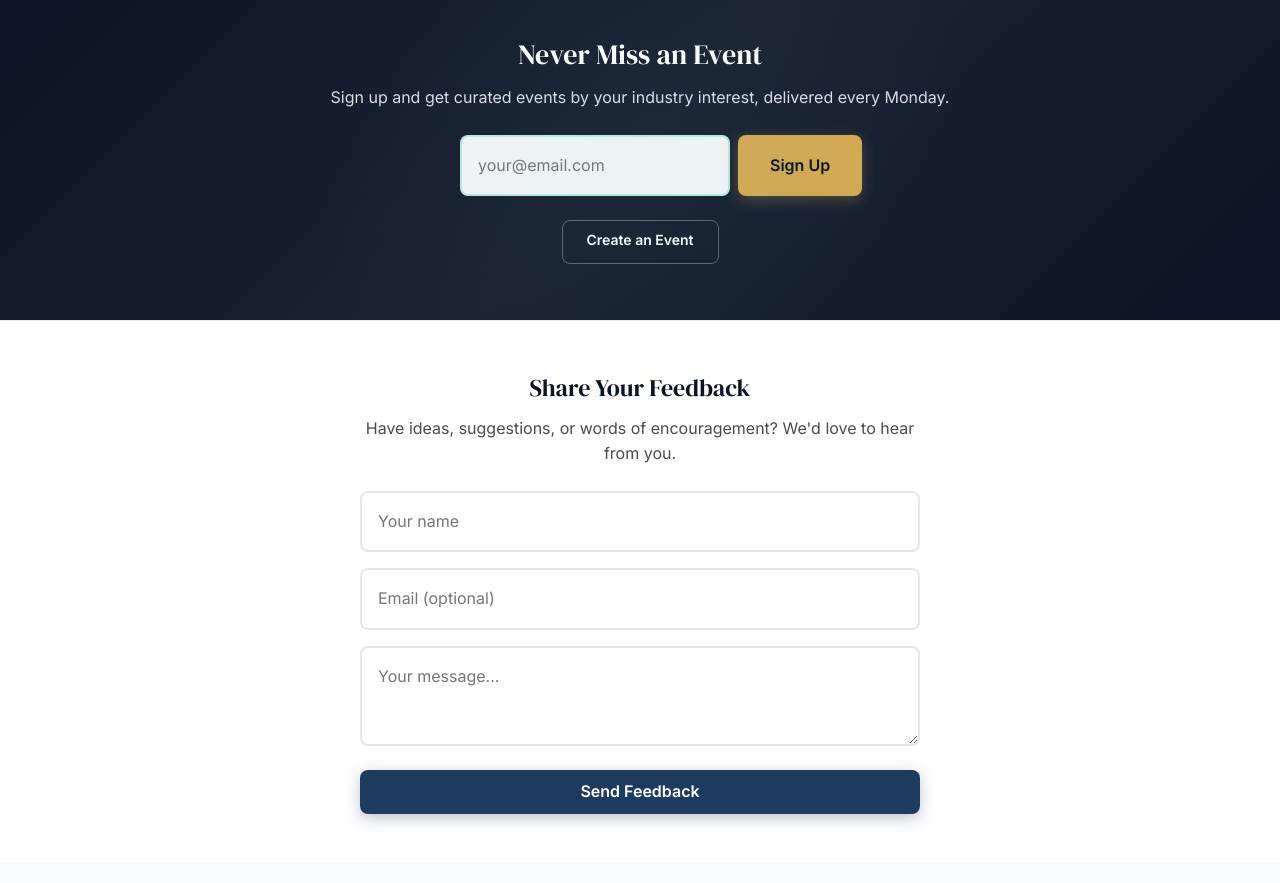
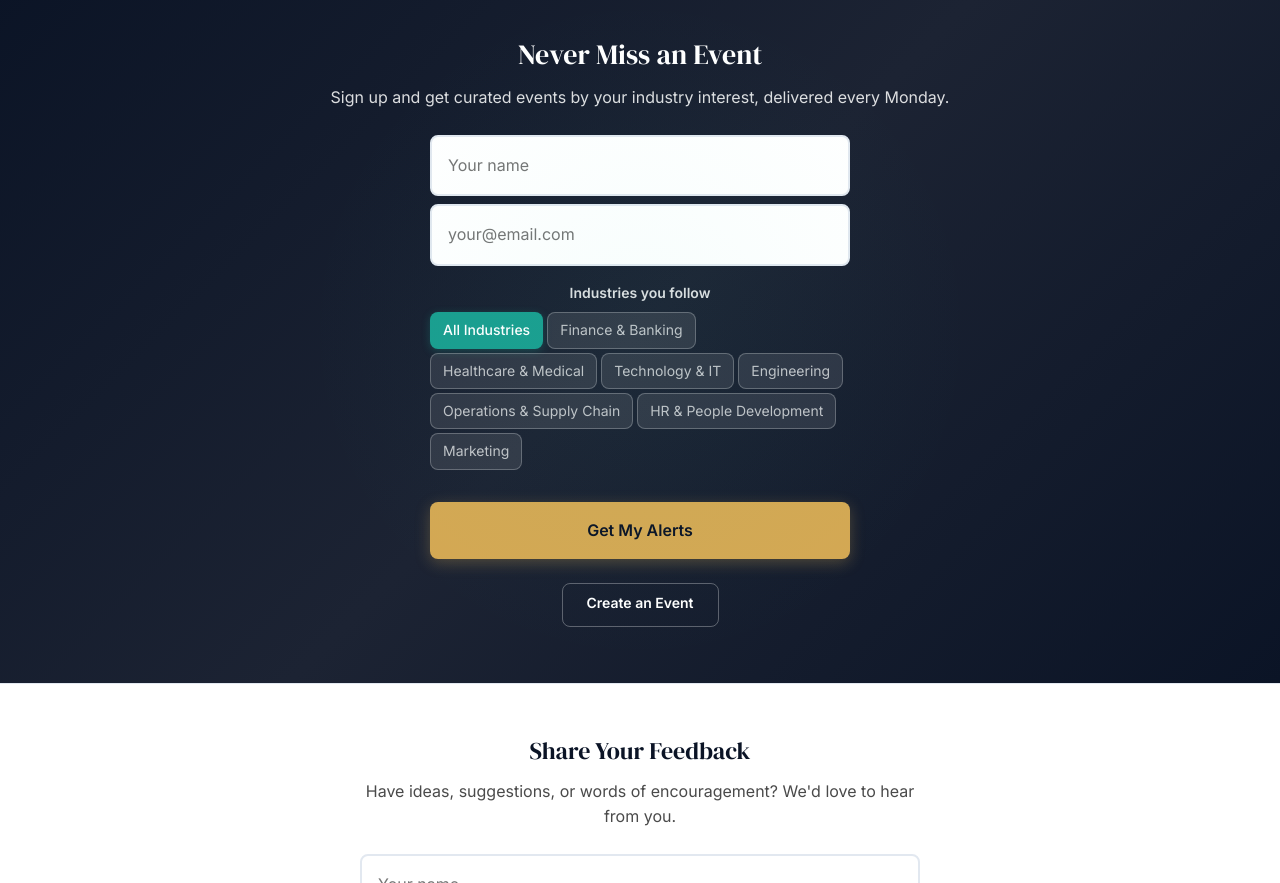
Before and after one commit to tayseermbabiker/SudanConferix, a website: page public/index.html in a window 1280 px wide. Shown: the part 1100-1983 px from the top of the page. Drawn offline with Linux system fonts and the light colour scheme; no server answers; files whose address does not match are found by name.

Commit message:
Add name and industry chip selection to subscribe form
Subscribe form now collects first name and industry preferences
via chip selectors matching UAE/USA pattern. Backend already
supports these fields.

Co-Authored-By: Claude Opus 4.6 <noreply@anthropic.com>

```diff
--- a/public/css/mobile.css
+++ b/public/css/mobile.css
@@ -632,6 +632,35 @@ body {
   min-height: var(--touch-target);
 }
 .input-field:focus { border-color: var(--primary-teal); box-shadow: 0 0 0 3px rgba(45,212,191,0.1); }
+
+/* ===== PREFERENCE CHIPS ===== */
+.alert-prefs-group { margin-bottom: var(--space-md); }
+.chip-grid { display: flex; flex-wrap: wrap; gap: var(--space-xs); }
+.pref-chip { cursor: pointer; }
+.pref-chip input { display: none; }
+.pref-chip span {
+  display: inline-block;
+  padding: 6px 12px;
+  background: rgba(255,255,255,0.1);
+  border: 1.5px solid rgba(255,255,255,0.25);
+  border-radius: var(--radius-md);
+  color: rgba(255,255,255,0.7);
+  font-size: var(--font-small);
+  transition: all var(--transition-base);
+  white-space: nowrap;
+}
+.pref-chip:hover span {
+  border-color: var(--primary-teal);
+  background: rgba(45,212,191,0.1);
+}
+.pref-chip input:checked + span {
+  background: var(--teal-dark);
+  border-color: transparent;
+  color: var(--white);
+  font-weight: 500;
+  box-shadow: 0 2px 8px rgba(26,158,143,0.3);
+}
+
 .message { padding: var(--space-md); border-radius: var(--radius-md); margin-top: var(--space-md); font-size: var(--font-small); text-align: center; }
 .message.success { background: #e3fcef; color: var(--success); border: 1px solid var(--success); }
 .message.error { background: #ffebe6; color: var(--error); border: 1px solid var(--error); }
--- a/public/index.html
+++ b/public/index.html
@@ -173,11 +173,25 @@
                 <h2>Never Miss an Event</h2>
                 <p>Sign up and get curated events by your industry interest, delivered every Monday.</p>
 
-                <form id="newsletter-form" class="newsletter-form" style="max-width:360px;margin:var(--space-lg) auto 0;">
-                    <div class="newsletter-input-group">
-                        <input type="email" id="newsletter-email" name="email" placeholder="your@email.com" required class="newsletter-input" aria-label="Email address">
-                        <button type="submit" class="newsletter-btn">Sign Up</button>
+                <form id="newsletter-form" class="newsletter-form" style="max-width:420px;margin:var(--space-lg) auto 0;">
+                    <input type="text" id="newsletter-name" name="first_name" placeholder="Your name" required class="input-field" aria-label="Your name" style="margin-bottom:var(--space-sm);">
+                    <input type="email" id="newsletter-email" name="email" placeholder="your@email.com" required class="input-field" aria-label="Email address" style="margin-bottom:var(--space-md);">
+
+                    <div class="alert-prefs-group" id="subscribe-industry-prefs">
+                        <p class="prefs-label" style="color:rgba(255,255,255,0.85);font-size:14px;font-weight:600;margin-bottom:var(--space-sm);">Industries you follow</p>
+                        <div class="chip-grid">
+                            <label class="pref-chip"><input type="checkbox" name="sub-industry" value="" checked><span>All Industries</span></label>
+                            <label class="pref-chip"><input type="checkbox" name="sub-industry" value="Finance & Banking"><span>Finance & Banking</span></label>
+                            <label class="pref-chip"><input type="checkbox" name="sub-industry" value="Healthcare & Medical"><span>Healthcare & Medical</span></label>
+                            <label class="pref-chip"><input type="checkbox" name="sub-industry" value="Technology & IT"><span>Technology & IT</span></label>
+                            <label class="pref-chip"><input type="checkbox" name="sub-industry" value="Engineering"><span>Engineering</span></label>
+                            <label class="pref-chip"><input type="checkbox" name="sub-industry" value="Operations & Supply Chain"><span>Operations & Supply Chain</span></label>
+                            <label class="pref-chip"><input type="checkbox" name="sub-industry" value="HR & People Development"><span>HR & People Development</span></label>
+                            <label class="pref-chip"><input type="checkbox" name="sub-industry" value="Marketing"><span>Marketing</span></label>
+                        </div>
                     </div>
+
+                    <button type="submit" class="newsletter-btn" style="margin-top:var(--space-md);width:100%;">Get My Alerts</button>
                 </form>
                 <p id="newsletter-message" class="newsletter-message"></p>
 
--- a/public/js/app.js
+++ b/public/js/app.js
@@ -18,12 +18,16 @@ function setupNewsletterForm() {
   const form = document.getElementById('newsletter-form');
   if (!form) return;
 
+  setupChipToggle('subscribe-industry-prefs', 'sub-industry');
+
   form.addEventListener('submit', async (e) => {
     e.preventDefault();
     const email = document.getElementById('newsletter-email').value.trim();
+    const firstName = (document.getElementById('newsletter-name').value || '').trim();
     if (!email) return;
 
-    const industries = '';
+    const industryChecked = Array.from(form.querySelectorAll('input[name="sub-industry"]:checked')).map(cb => cb.value).filter(Boolean);
+    const industries = industryChecked.length > 0 ? industryChecked.join(', ') : 'All Industries';
     const btn = form.querySelector('.newsletter-btn');
     const msgEl = document.getElementById('newsletter-message');
     const originalText = btn.textContent;
@@ -35,7 +39,7 @@ function setupNewsletterForm() {
       const res = await fetch('.netlify/functions/subscribe', {
         method: 'POST',
         headers: { 'Content-Type': 'application/json' },
-        body: JSON.stringify({ email, industries }),
+        body: JSON.stringify({ email, first_name: firstName, industries }),
       });
       const data = await res.json();
 
@@ -45,6 +49,7 @@ function setupNewsletterForm() {
           msgEl.textContent = data.message;
         }
         document.getElementById('newsletter-email').value = '';
+        document.getElementById('newsletter-name').value = '';
       } else {
         throw new Error(data.error || 'Subscription failed');
       }
```
